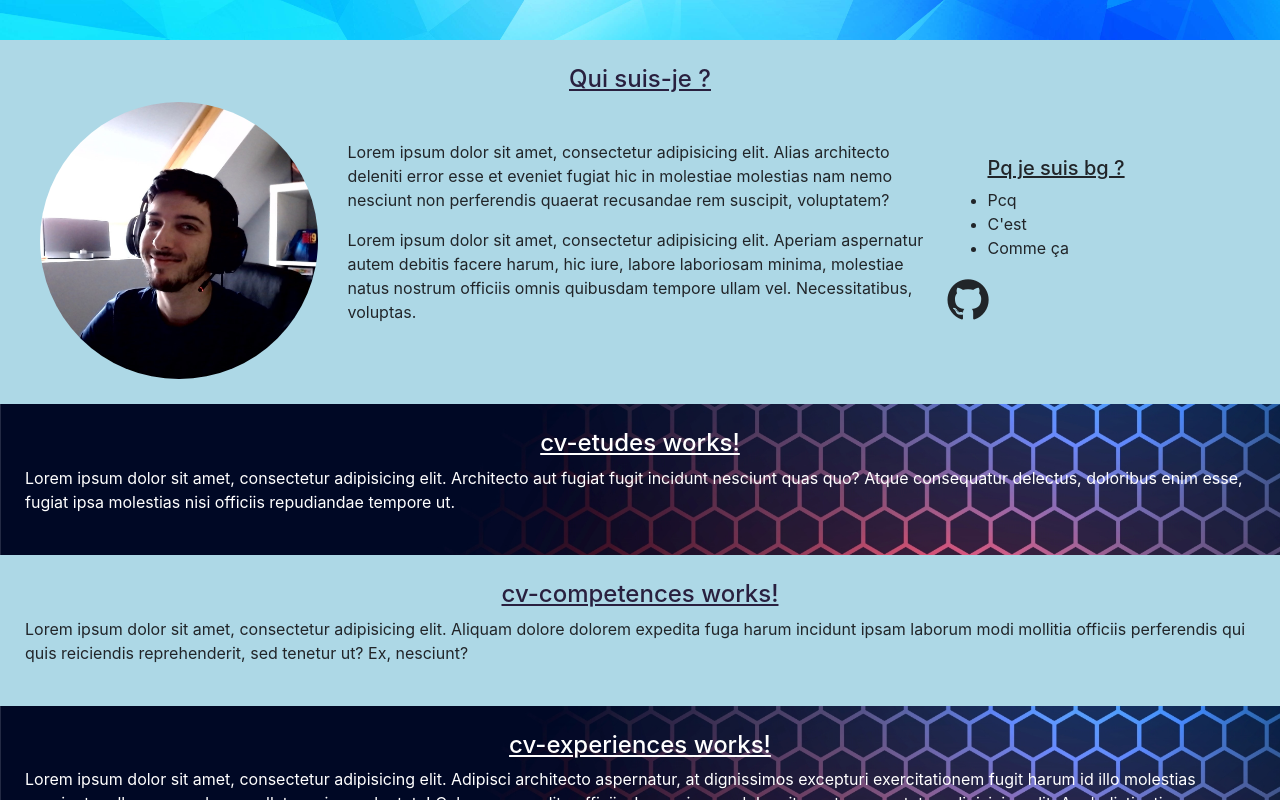
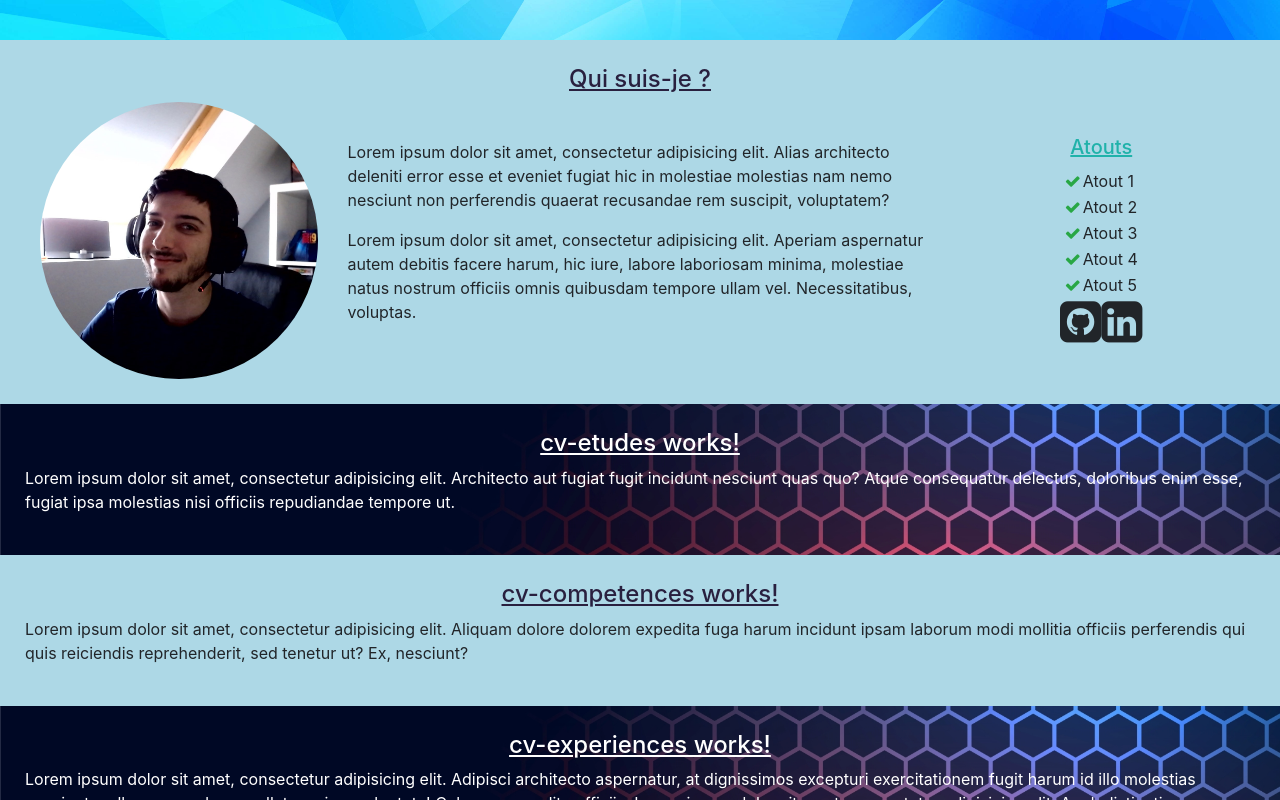
Before and after one commit to luch3/LucasLopez.be-angularcli, an Angular app in the folder LucasLopezBe/: page / in a window 1280 px wide. Shown: the part 760-1560 px from the top of the page. Built offline with nearby package versions, Linux system fonts and the light colour scheme.

Commit message:
Modif affichage atouts

```diff
--- a/LucasLopezBe/src/app/cv/cv-contact/cv-contact.component.html
+++ b/LucasLopezBe/src/app/cv/cv-contact/cv-contact.component.html
@@ -1,4 +1,8 @@
 <div class="white-background">
+  <div>
+    <a class="text-center text-decoration-none text-white" href="#intro"><i class="fa fa-chevron-up"></i></a>
+  </div>
+    <br>
   <h4>Contact</h4>
   <div class="container-fluid">
     <div class="row justify-content-center">
--- a/LucasLopezBe/src/app/cv/cv-intro/cv-intro.component.html
+++ b/LucasLopezBe/src/app/cv/cv-intro/cv-intro.component.html
@@ -1,3 +1,4 @@
+<section id="intro">
   <div class="row justify-content-center intro">
     <div class="col-9 align-self-center" style="text-align: center">
       <div>
@@ -8,3 +9,4 @@
       </div>
     </div>
   </div>
+</section>
--- a/LucasLopezBe/src/app/cv/cv-presentation/cv-presentation.component.html
+++ b/LucasLopezBe/src/app/cv/cv-presentation/cv-presentation.component.html
@@ -9,21 +9,18 @@
       <div class="col-lg-6 col-sm-9 align-self-center">
         <p>Lorem ipsum dolor sit amet, consectetur adipisicing elit. Alias architecto deleniti error esse et eveniet fugiat hic in molestiae molestias nam nemo nesciunt non perferendis quaerat recusandae rem suscipit, voluptatem?</p>
         <p>Lorem ipsum dolor sit amet, consectetur adipisicing elit. Aperiam aspernatur autem debitis facere harum, hic iure, labore laboriosam minima, molestiae natus nostrum officiis omnis quibusdam tempore ullam vel. Necessitatibus, voluptas.</p>
+
       </div>
       <div class="col-lg-3 col-sm-9 align-self-center">
-        <div class="row">
-          <ul>
-            <h5 style="text-decoration: underline">Pq je suis bg ?</h5>
-            <li>Pcq</li>
-            <li>C'est</li>
-            <li>Comme ça</li>
-          </ul>
+        <div class="row justify-content-center">
+          <table>
+            <th colspan="2" class="text-center"><h5 style="text-decoration: underline;color: lightseagreen">Atouts</h5></th>
+            <tr *ngFor="let a of listeStr"><td><i class="fa fa-check text-success"></i></td><td>{{a}}</td></tr>
+          </table>
         </div>
-        <div class="row">
-          <div (click)="goToLink('https://github.com/luch3')"><i class="fa fa-github fa-3x"></i></div>
-        </div>
-        <div class="row">
-
+        <div class="row justify-content-center">
+          <div (click)="goToLink('https://github.com/luch3')"><i class="fa fa-github-square fa-3x"></i></div>
+          <div (click)="goToLink('https://www.linkedin.com/in/lucas-lopez-9691111a2/')"><i class="fa fa-linkedin-square fa-3x"></i></div>
         </div>
       </div>
     </div>
--- a/LucasLopezBe/src/app/cv/cv-presentation/cv-presentation.component.ts
+++ b/LucasLopezBe/src/app/cv/cv-presentation/cv-presentation.component.ts
@@ -7,6 +7,7 @@ import { Component, OnInit } from '@angular/core';
 })
 export class CvPresentationComponent implements OnInit {
 
+  listeStr: string[] = ['Atout 1', 'Atout 2', 'Atout 3', 'Atout 4', 'Atout 5'];
   constructor() { }
 
   ngOnInit(): void {
--- a/LucasLopezBe/src/styles.css
+++ b/LucasLopezBe/src/styles.css
@@ -35,3 +35,6 @@ html{
   overflow-x: hidden;
   overflow-y: scroll;
 }
+section {
+  scroll-behavior: smooth;
+}
```
Lines whose indentation alone changed are shown as unchanged.
